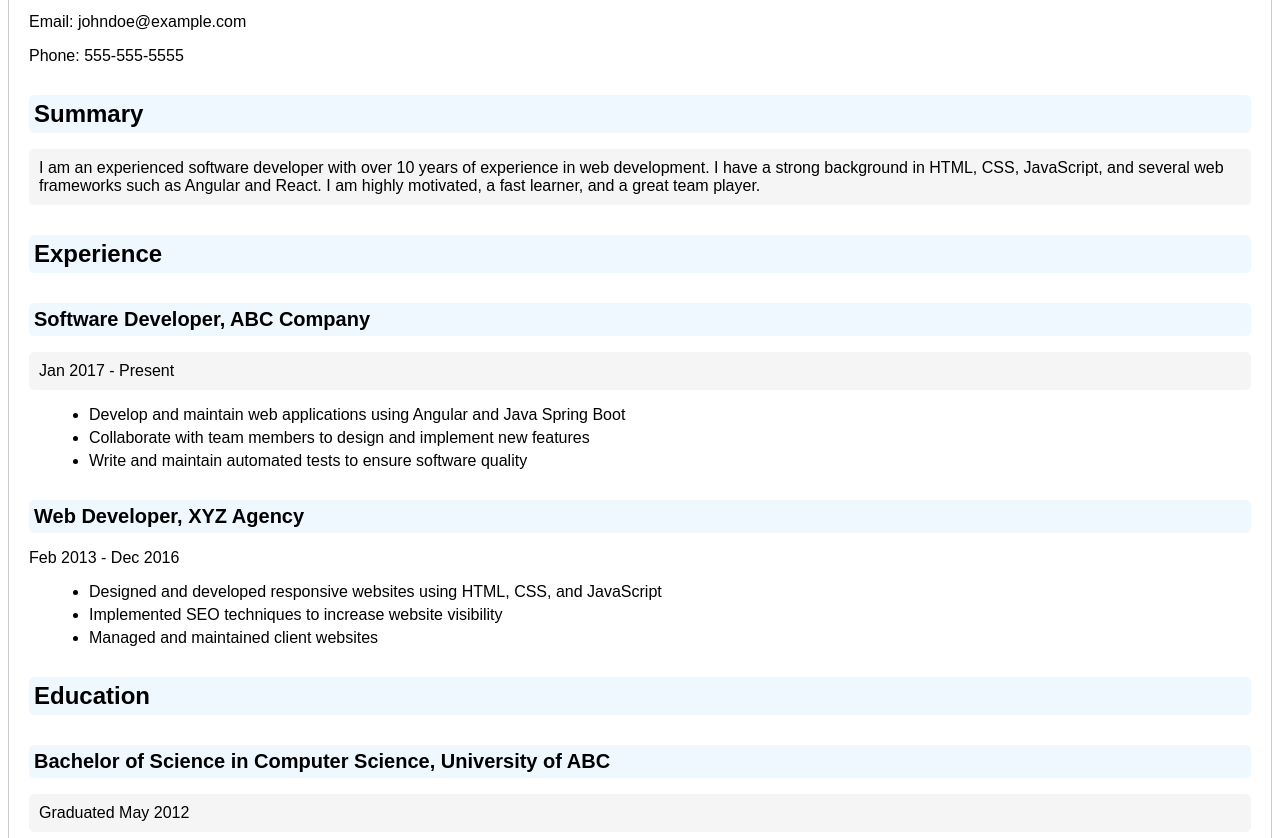
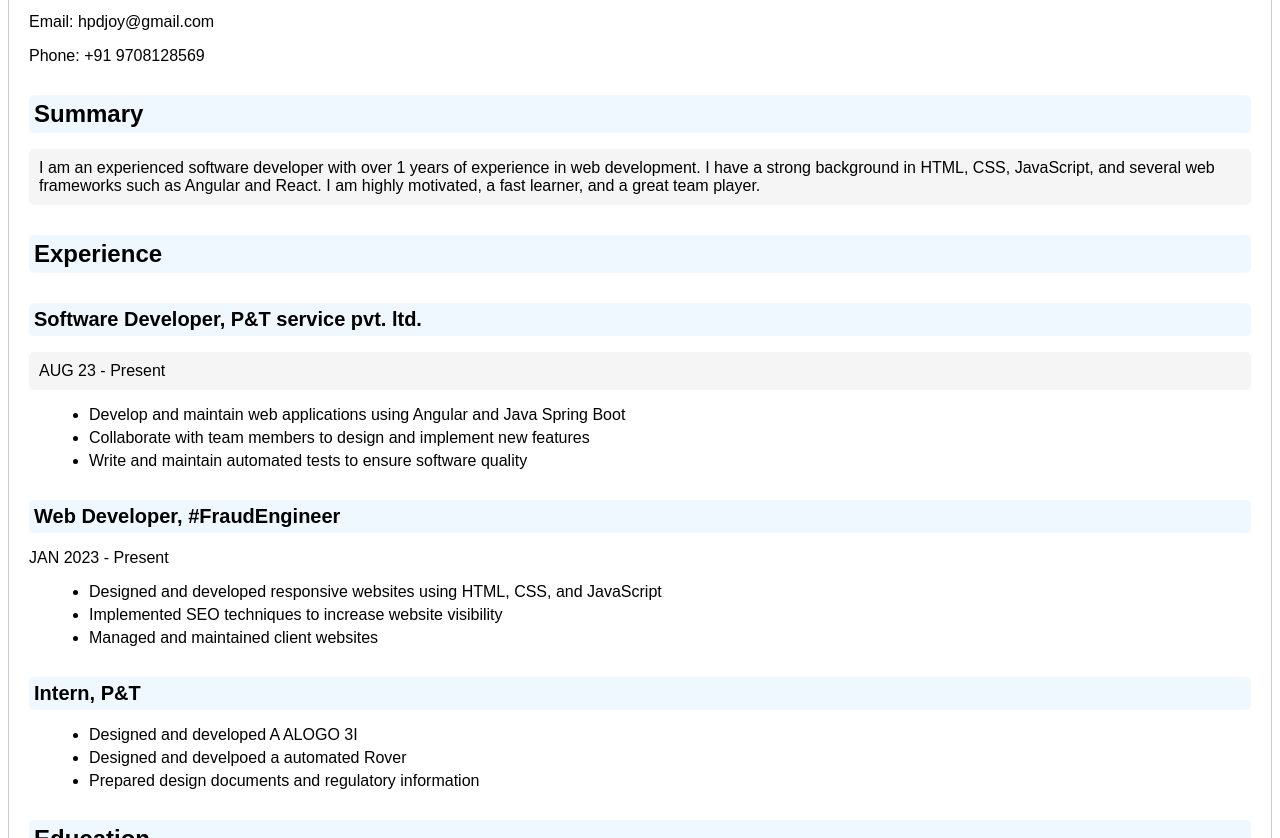
Before and after one commit to Hpdjoy/cv, a plain HTML site: page index.html in a window 1280 px wide. Shown: the part 114-952 px from the top of the page. Drawn offline with Linux system fonts and the light colour scheme.

Commit message:
Update index.html

```diff
--- a/index.html
+++ b/index.html
@@ -6,31 +6,39 @@
   </head>
   <body>
     <h1>John Doe</h1>
-    <p>Email: johndoe@example.com</p>
-    <p>Phone: 555-555-5555</p>
+    <p>Email: hpdjoy@gmail.com</p>
+    <p>Phone: +91 9708128569</p>
 
     <h2>Summary</h2>
-    <p>I am an experienced software developer with over 10 years of experience in web development. I have a strong background in HTML, CSS, JavaScript, and several web frameworks such as Angular and React. I am highly motivated, a fast learner, and a great team player.</p>
+    <p>I am an experienced software developer with over 1 years of experience in web development. I have a strong background in HTML, CSS, JavaScript, and several web frameworks such as Angular and React. I am highly motivated, a fast learner, and a great team player.</p>
 
     <h2>Experience</h2>
-    <h3>Software Developer, ABC Company</h3>
-    <p>Jan 2017 - Present</p>
+    <h3>Software Developer, P&T service pvt. ltd.</h3>
+    <p> AUG 23  - Present</p>
     <ul>
       <li>Develop and maintain web applications using Angular and Java Spring Boot</li>
       <li>Collaborate with team members to design and implement new features</li>
       <li>Write and maintain automated tests to ensure software quality</li>
     </ul>
 
-    <h3>Web Developer, XYZ Agency</h3>
-    <p>Feb 2013 - Dec 2016</p>
+    <h3>Web Developer, #FraudEngineer</h3>
+    <p>JAN 2023 - Present</p>
     <ul>
+
       <li>Designed and developed responsive websites using HTML, CSS, and JavaScript</li>
       <li>Implemented SEO techniques to increase website visibility</li>
       <li>Managed and maintained client websites</li>
     </ul>
+    <h3>Intern, P&T </h3>
+    <ul>
+
+      <li>Designed and developed A ALOGO 3I </li>
+      <li>Designed and develpoed a automated Rover </li>
+      <li>Prepared design documents and regulatory information </li>
+    </ul>
 
     <h2>Education</h2>
-    <h3>Bachelor of Science in Computer Science, University of ABC</h3>
-    <p>Graduated May 2012</p>
+    <h3>Bachelor of technology in Electronic and communication, Silicon University(Previously silicon institute of technology </h3>
+    <p>Graduates oct 2026</p>
   </body>
 </html>
```
